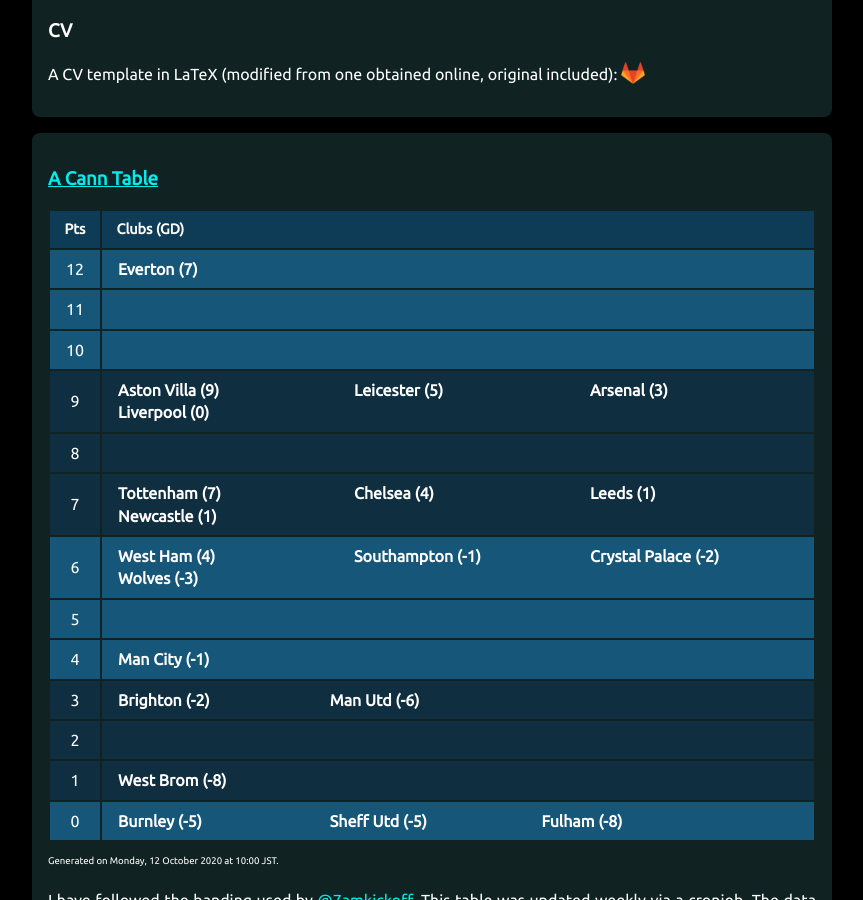
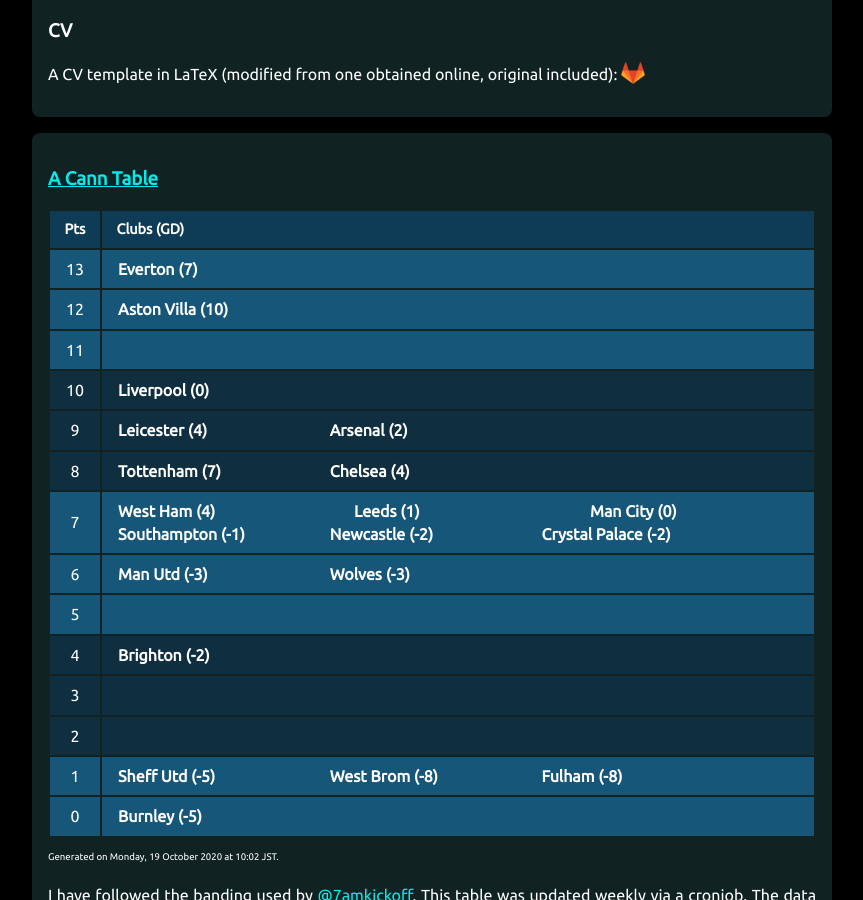
Before and after one commit to muru/muru.github.io, a Jekyll site: the page built from resources.md, in a window 1280 px wide and 900 px high, scrolled down 1593 px. Shown: the whole window, without its empty margins (208-1071 px from the left). Built offline with Jekyll 4.4.1, drawn with Linux system fonts in a browser that asks for light colours.

Commit message:
updated cann-table: Mon 19 Oct 10:02:51 JST 2020

```diff
--- a/cann-table.html
+++ b/cann-table.html
@@ -1,9 +1,15 @@
 <table id="cann-table">
 <thead> <th> Pts </th> <th> Clubs (GD) </th> </thead>
 	<tr class="cann-row-1">
+		<td class="cann-point"> 13 </td>
+		<td class="cann-clubs">
+			<span class="club-name"> Everton (7) </span>
+		</td>
+ 	</tr>
+	<tr class="cann-row-1">
 		<td class="cann-point"> 12 </td>
 		<td class="cann-clubs">
-			<span class="club-name"> Everton (7) </span>
+			<span class="club-name"> Aston Villa (10) </span>
 		</td>
  	</tr>
 	<tr class="cann-row-1">
@@ -11,40 +17,41 @@
 		<td class="cann-clubs">
 		</td>
  	</tr>
-	<tr class="cann-row-1">
+	<tr class="cann-row-2">
 		<td class="cann-point"> 10 </td>
 		<td class="cann-clubs">
+			<span class="club-name"> Liverpool (0) </span>
 		</td>
  	</tr>
 	<tr class="cann-row-2">
 		<td class="cann-point"> 9 </td>
 		<td class="cann-clubs">
-			<span class="club-name"> Aston Villa (9) </span>
-			<span class="club-name"> Leicester (5) </span>
-			<span class="club-name"> Arsenal (3) </span>
-			<span class="club-name"> Liverpool (0) </span>
+			<span class="club-name"> Leicester (4) </span>
+			<span class="club-name"> Arsenal (2) </span>
 		</td>
  	</tr>
 	<tr class="cann-row-2">
 		<td class="cann-point"> 8 </td>
 		<td class="cann-clubs">
+			<span class="club-name"> Tottenham (7) </span>
+			<span class="club-name"> Chelsea (4) </span>
 		</td>
  	</tr>
-	<tr class="cann-row-2">
+	<tr class="cann-row-1">
 		<td class="cann-point"> 7 </td>
 		<td class="cann-clubs">
-			<span class="club-name"> Tottenham (7) </span>
-			<span class="club-name"> Chelsea (4) </span>
+			<span class="club-name"> West Ham (4) </span>
 			<span class="club-name"> Leeds (1) </span>
-			<span class="club-name"> Newcastle (1) </span>
+			<span class="club-name"> Man City (0) </span>
+			<span class="club-name"> Southampton (-1) </span>
+			<span class="club-name"> Newcastle (-2) </span>
+			<span class="club-name"> Crystal Palace (-2) </span>
 		</td>
  	</tr>
 	<tr class="cann-row-1">
 		<td class="cann-point"> 6 </td>
 		<td class="cann-clubs">
-			<span class="club-name"> West Ham (4) </span>
-			<span class="club-name"> Southampton (-1) </span>
-			<span class="club-name"> Crystal Palace (-2) </span>
+			<span class="club-name"> Man Utd (-3) </span>
 			<span class="club-name"> Wolves (-3) </span>
 		</td>
  	</tr>
@@ -53,17 +60,15 @@
 		<td class="cann-clubs">
 		</td>
  	</tr>
-	<tr class="cann-row-1">
+	<tr class="cann-row-2">
 		<td class="cann-point"> 4 </td>
 		<td class="cann-clubs">
-			<span class="club-name"> Man City (-1) </span>
+			<span class="club-name"> Brighton (-2) </span>
 		</td>
  	</tr>
 	<tr class="cann-row-2">
 		<td class="cann-point"> 3 </td>
 		<td class="cann-clubs">
-			<span class="club-name"> Brighton (-2) </span>
-			<span class="club-name"> Man Utd (-6) </span>
 		</td>
  	</tr>
 	<tr class="cann-row-2">
@@ -71,19 +76,19 @@
 		<td class="cann-clubs">
 		</td>
  	</tr>
-	<tr class="cann-row-2">
+	<tr class="cann-row-1">
 		<td class="cann-point"> 1 </td>
 		<td class="cann-clubs">
+			<span class="club-name"> Sheff Utd (-5) </span>
 			<span class="club-name"> West Brom (-8) </span>
+			<span class="club-name"> Fulham (-8) </span>
 		</td>
  	</tr>
 	<tr class="cann-row-1">
 		<td class="cann-point"> 0 </td>
 		<td class="cann-clubs">
 			<span class="club-name"> Burnley (-5) </span>
-			<span class="club-name"> Sheff Utd (-5) </span>
-			<span class="club-name"> Fulham (-8) </span>
 		</td>
  	</tr>
 </table>
-<span id="cann-gen-note"> Generated on  Monday, 12 October 2020 at 10:00 JST. </span>
+<span id="cann-gen-note"> Generated on  Monday, 19 October 2020 at 10:02 JST. </span>
```
